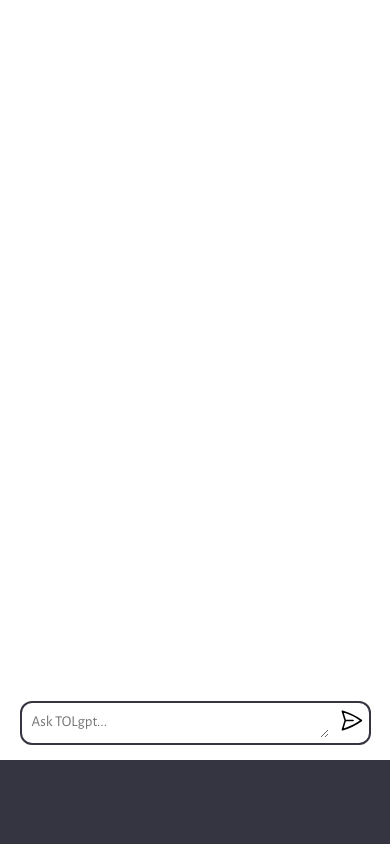
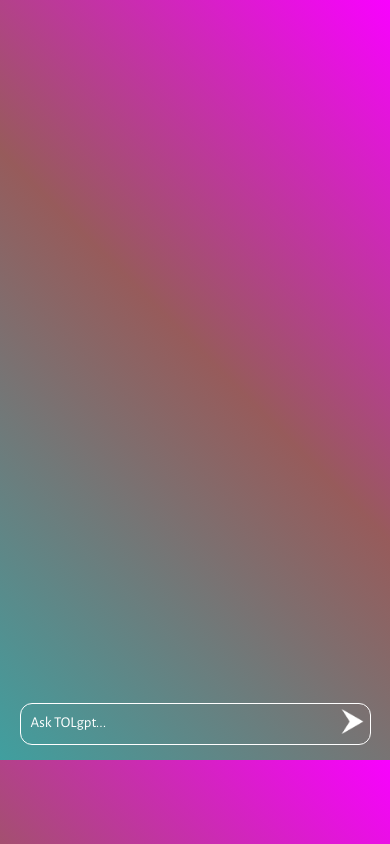
Before and after one commit to theooldlyon/TOLgpt, a website built with Vite: page client/index.html in a window 390 px wide. Built offline with nearby package versions, Linux system fonts and the light colour scheme.

Commit message:
massive css changes

```diff
--- a/client/index.html
+++ b/client/index.html
@@ -13,7 +13,7 @@
       <div id="chat_container"></div>
       <form action="">
         <textarea name="prompt" cols="1" rows="1" placeholder="Ask TOLgpt..."></textarea>
-        <button type="submit"><img src="assets/send.svg"></button></button>
+        <button type="submit"><img src="assets/arrow.png"></button></button>
       </form>
     </div>
     <script type="module" src="/script.js"></script>
--- a/client/script.js
+++ b/client/script.js
@@ -4,18 +4,19 @@ import user from './assets/user.svg';
 const form = document.querySelector('form');
 const chatContainer = document.querySelector('#chat_container');
 
+
 let loadInterval;
 
 function loader (element) {
-  element.textContent = '';
+  element.textContent = ' ';
 
   loadInterval = setInterval(() => {
     // Update the text content of the loading indicator
     element.textContent += '.';
 
     // If the loading indicator has reached three dots, reset it
-    if (element.textContent === '....') {
-      element.textContent = '';
+    if (element.textContent === ' ....') {
+      element.textContent = ' ';
     }
   }, 300);
 }
@@ -30,7 +31,10 @@ function typeText (element, text) {
     } else {
       clearInterval(interval);
     }
+
+    chatContainer.scrollTop = chatContainer.scrollHeight;
   }, 20);
+
 }
 
 // generate unique ID for each message div of bot
@@ -104,6 +108,8 @@ const handleSubmit = async (e) => {
     const parsedData = data.bot.trim(); // trims any trailing spaces/'\n'
 
     typeText(messageDiv, parsedData);
+
+
   } else {
     const err = await response.text();
 
--- a/client/style.css
+++ b/client/style.css
@@ -8,14 +8,28 @@
 }
 
 body {
-  background: #343541;
+  /* background: #343541; */
+  background-color: #f901ff;
+  background-image: linear-gradient(
+    225deg,
+    #f901ff 0%,
+    #975b5b 47%,
+    #409f9f 100%
+  );
 }
 
 #app {
   width: 100vw;
   height: 100vh;
-  background: white;
-  color: black;
+  background-color: #f901ff;
+  background-image: linear-gradient(
+    225deg,
+    #f901ff 0%,
+    #975b5b 47%,
+    #409f9f 100%
+  );
+
+  color: white;
   display: flex;
   flex-direction: column;
   align-items: center;
@@ -26,7 +40,7 @@ body {
   flex: 1;
   width: 100vw;
   height: 100vh;
-  overflow-y: scroll;
+  overflow: scroll;
 
   display: flex;
   flex-direction: column;
@@ -52,9 +66,11 @@ body {
 }
 
 .ai {
-  background: #343541;
-  color: white;
+  background: white;
+  color: black;
+
   border-radius: 20px;
+  opacity: 80%;
 
   /* width: 50%;
   margin-left: 25%;
@@ -74,11 +90,11 @@ body {
 }
 
 .profile {
-  width: 20px;
-  height: 20px;
+  width: 40px;
+  height: 40px;
   border-radius: 5px;
 
-  background: #343541;
+  background: transparent;
 
   display: flex;
   justify-content: center;
@@ -86,7 +102,13 @@ body {
 }
 
 .ai .profile {
-  background: #343541;
+  background-color: #f901ff;
+  background-image: linear-gradient(
+    225deg,
+    #f901ff 0%,
+    #975b5b 47%,
+    #409f9f 100%
+  );
   border: 2px solid white;
 }
 
@@ -98,10 +120,9 @@ body {
 
 .message {
   flex: 1;
-
   font-size: 23px;
 
-  max-width: 100%;
+  max-width: 90vw;
   overflow-x: scroll;
 
   /*
@@ -128,19 +149,19 @@ form {
   max-width: 1280px;
   margin: 0 auto;
   padding: 10px;
-  background: white;
+  background: transparent;
   display: flex;
   flex-direction: row;
   gap: 10px;
-  border: 2px solid #343541;
+  border: 1px solid white;
   border-radius: 12px;
   margin-bottom: 10px;
 }
 
 textarea {
   width: 100%;
-
-  color: black;
+  resize: none;
+  color: white;
   font-size: 23px;
 
   padding: 10px;
@@ -148,6 +169,9 @@ textarea {
   border-radius: 5px;
   border: none;
   outline: none;
+}
+::placeholder {
+  color: white;
 }
 
 button {
@@ -177,7 +201,7 @@ form img {
     margin-right: 5vw;
     max-width: 600px;
     margin: 0 auto;
-    background: white;
+    background: transparent;
     display: flex;
     flex-direction: row;
     gap: 10px;
```
Also changed, not shown: client/assets/arrow.png (added).
